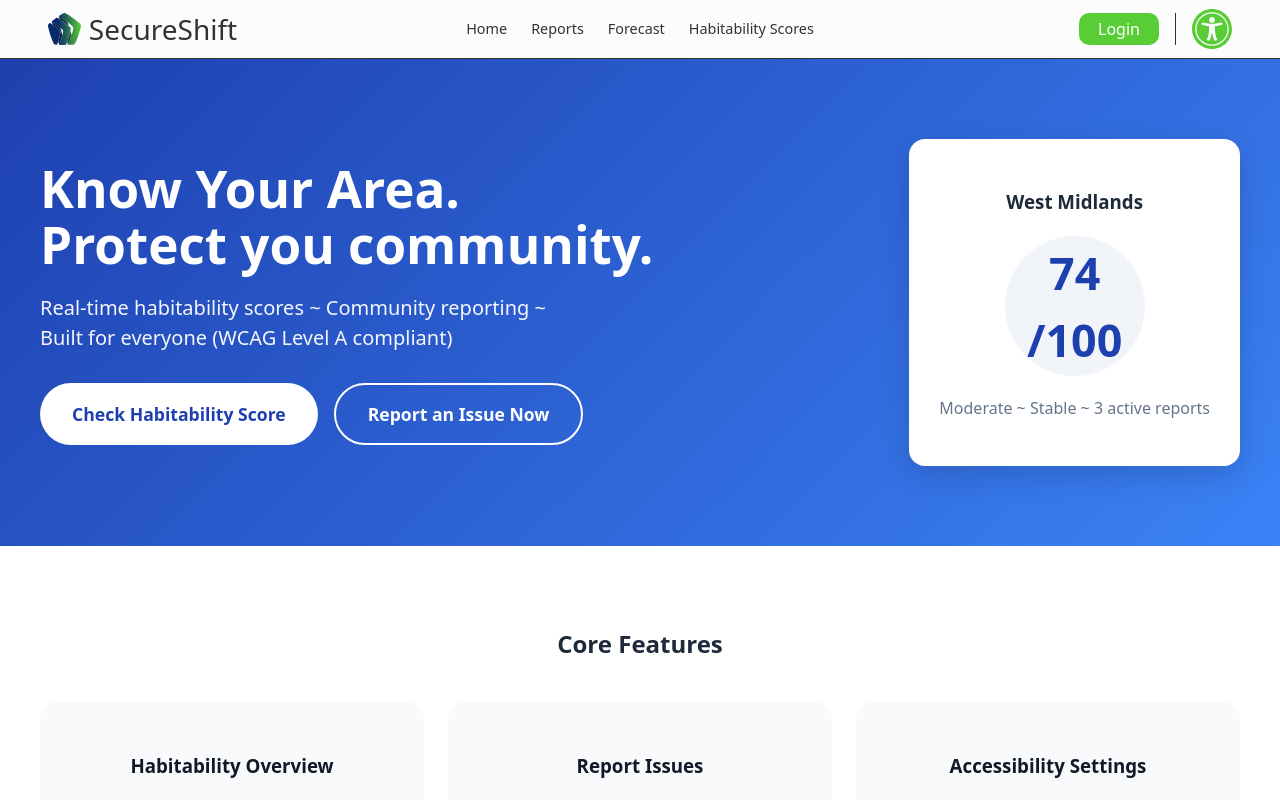
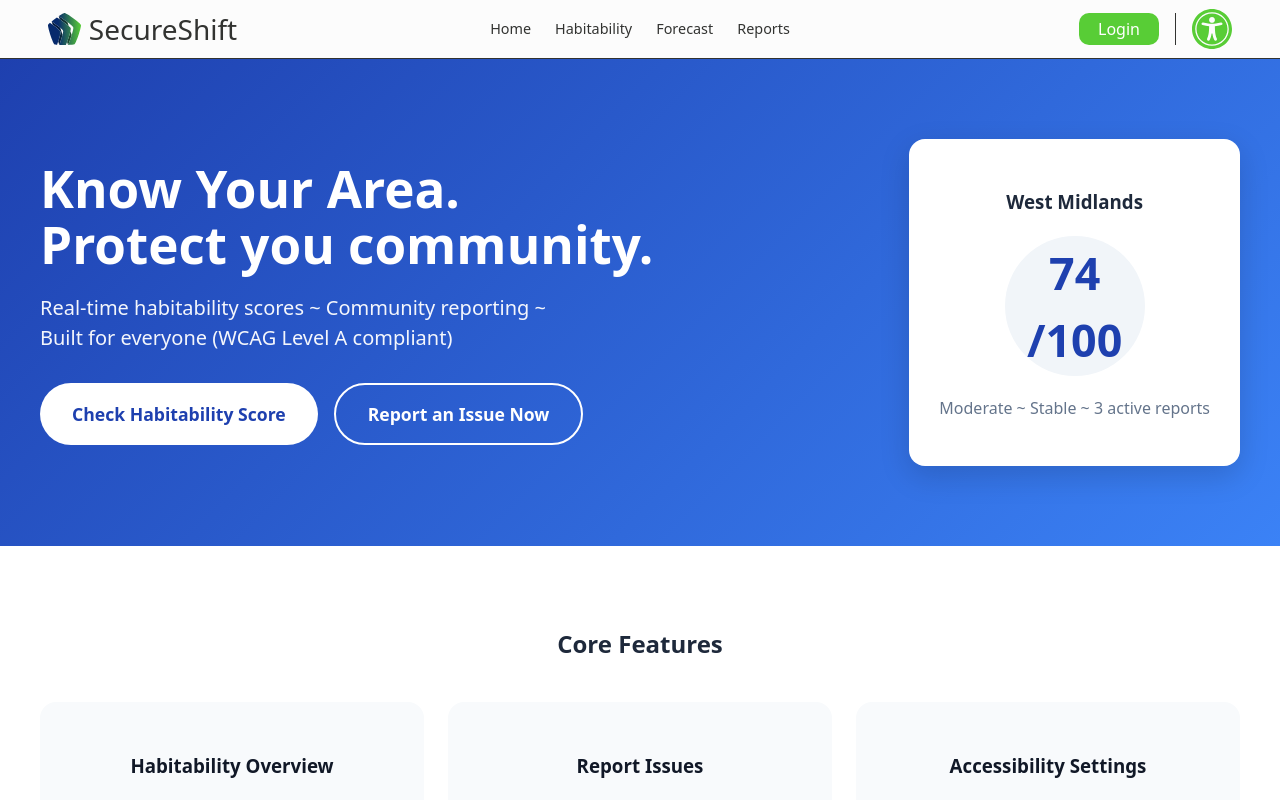
Before and after one commit to Fwaith/SecureShift, a Vue app in the folder client/: page /home in a window 1280 px wide. Shown: the top 800 px of the page. Built offline with nearby package versions, Linux system fonts and the light colour scheme; no server answers.

Commit message:
update nav order

```diff
--- a/client/src/components/AppHeader.vue
+++ b/client/src/components/AppHeader.vue
@@ -9,9 +9,9 @@
 
         <nav class="nav">
             <router-link to="/home" class="nav-link">Home</router-link>
+            <router-link to="/habitability-score" class="nav-link">Habitability</router-link>
+            <router-link to="/forecast" class="nav-link">Forecast</router-link>
             <router-link to="/reports" class="nav-link">Reports</router-link>
-            <router-link to="/forecast" class="nav-link">Forecast</router-link>
-            <router-link to="/habitability-score" class="nav-link">Habitability Scores</router-link>
             <router-link v-if="showAuthorityLink" to="/authority" class="nav-link">Authority</router-link>
         </nav>
 
```
